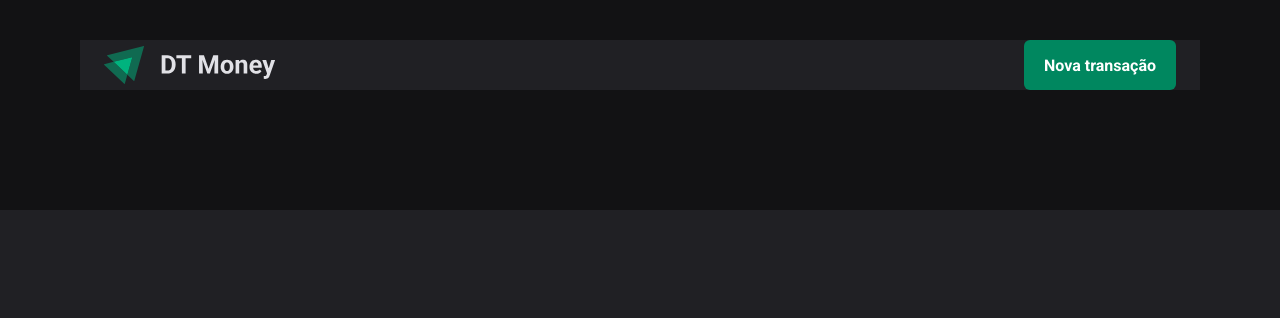
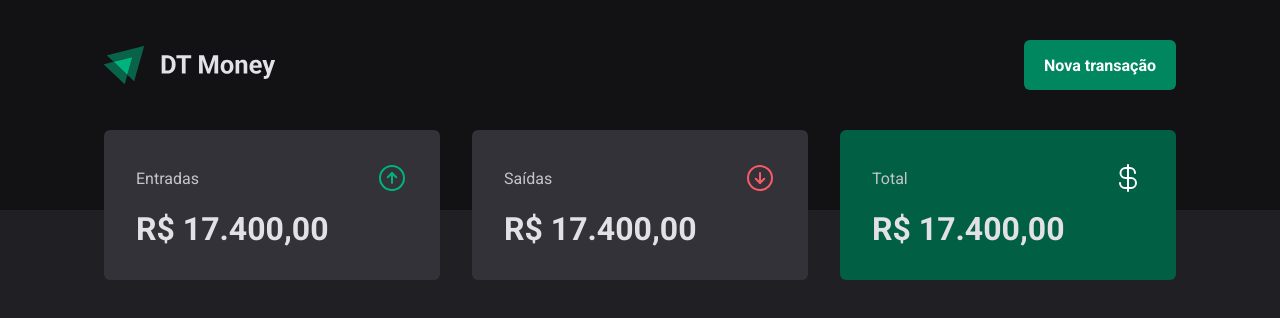
Before and after one commit to DanilloRezende/03-dt-money, a React (Vite) app: page / in a window 1280 px wide. Shown: the top 318 px of the page. Built offline with nearby package versions, Linux system fonts and the light colour scheme.

Commit message:
Estrutura visual - Componente: Summary e Correção Global

```diff
--- a/package.json
+++ b/package.json
@@ -9,6 +9,7 @@
     "preview": "vite preview"
   },
   "dependencies": {
+    "phosphor-react": "^1.4.1",
     "react": "^18.2.0",
     "react-dom": "^18.2.0",
     "styled-components": "^5.3.5"
--- a/src/components/Header/styles.ts
+++ b/src/components/Header/styles.ts
@@ -7,7 +7,7 @@
 
 export const HeaderContent = styled.div`
     width: 100%;
-    max-width:1120px;
+    max-width: 1120px;
     margin: 0 auto;
     padding: 0 1.5rem;
 
--- /dev/null
+++ b/src/components/Summary/index.tsx
@@ -0,0 +1,33 @@
+import { ArrowCircleDown, ArrowCircleUp, CurrencyDollar } from "phosphor-react";
+import { SummaryCard, SummaryContainer } from "./styles";
+
+export function Summary() {
+    return(
+        <SummaryContainer>
+            <SummaryCard>
+                <header>
+                    <span>Entradas</span>
+                    <ArrowCircleUp size={32} color="#00b37e"/>
+                </header>
+
+                <strong>R$ 17.400,00</strong>
+            </SummaryCard>
+            <SummaryCard>
+                <header>
+                    <span>Saídas</span>
+                    <ArrowCircleDown size={32} color="#f75a68"/>
+                </header>
+
+                <strong>R$ 17.400,00</strong>
+            </SummaryCard>
+            <SummaryCard variant='green'>
+                <header>
+                    <span>Total</span>
+                    <CurrencyDollar size={32} color="#fff"/>
+                </header>
+
+                <strong>R$ 17.400,00</strong>
+            </SummaryCard>
+        </SummaryContainer>
+    )
+}
--- /dev/null
+++ b/src/components/Summary/styles.ts
@@ -0,0 +1,42 @@
+import styled, { css } from "styled-components";
+
+
+export const SummaryContainer = styled.section`
+    width: 100%;
+    max-width:1120px;
+    margin: 0 auto;
+    padding: 0 1.5rem;
+
+    display: grid;
+    grid-template-columns: repeat(3, 1fr);
+    gap: 2rem;
+
+    margin-top: -5rem;
+`;
+
+interface SummaryCardProps {
+    variant?: 'green';
+}
+
+export const SummaryCard = styled.div<SummaryCardProps>`
+    background-color: ${props => props.theme['gray-600']};
+    border-radius: 6px;
+    padding: 2rem;
+
+    header{
+        display: flex;
+        align-items: center;
+        justify-content: space-between;
+        color: ${props => props.theme['gray-300']};
+    }
+
+    strong {
+        display: block;
+        margin-top: 1rem;
+        font-size: 2rem;
+    }
+
+    ${props => props.variant === 'green' && css`
+        background: ${props.theme['green-700']}}
+    ` }
+`
--- a/src/pages/Transactions/index.tsx
+++ b/src/pages/Transactions/index.tsx
@@ -1,9 +1,11 @@
 import { Header } from "../../components/Header";
+import { Summary } from "../../components/Summary";
 
 export function Transactions() {
     return (
         <div>
             <Header />
+            <Summary />
         </div>
     )
 }
--- a/src/styles/global.ts
+++ b/src/styles/global.ts
@@ -6,17 +6,20 @@
         margin: 0;
         padding: 0;
         box-sizing: border-box;
+        }
 
         :focus{
             outline: 0;
             box-shadow: 0 0 0 2px ${props => props.theme['green-500']}
         }
 
+        body{
         background-color: ${props => props.theme['gray-800']};
         color: ${props => props.theme['gray-100']};
         -webkit-font-smooting: antialiasing;
     }
 
+
     body, input, textarea, button {
         font: 400 1rem Roboto, sans-serif;
     }
```
Also changed, not shown: 1 other file (tests, documents, lock files or other folders).
